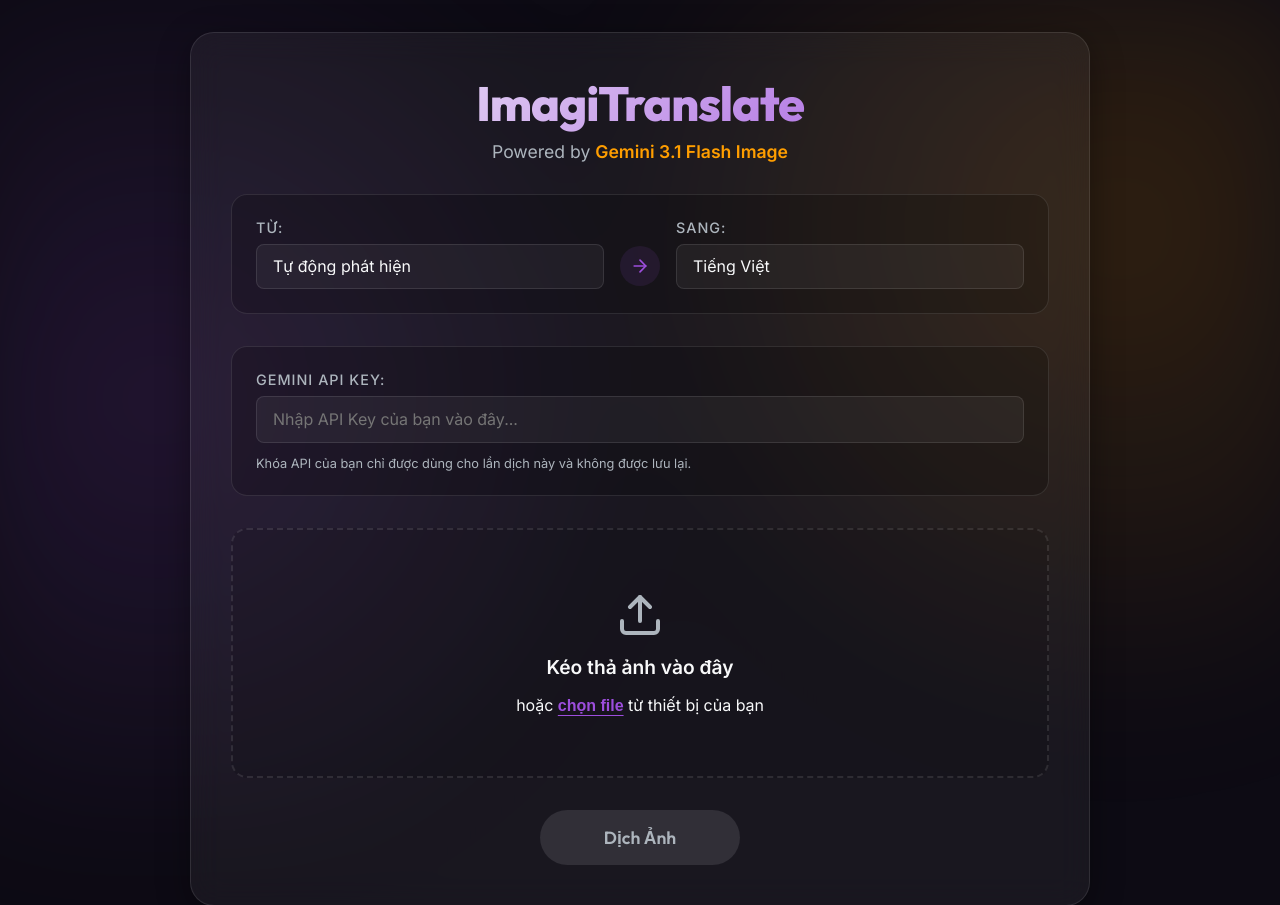
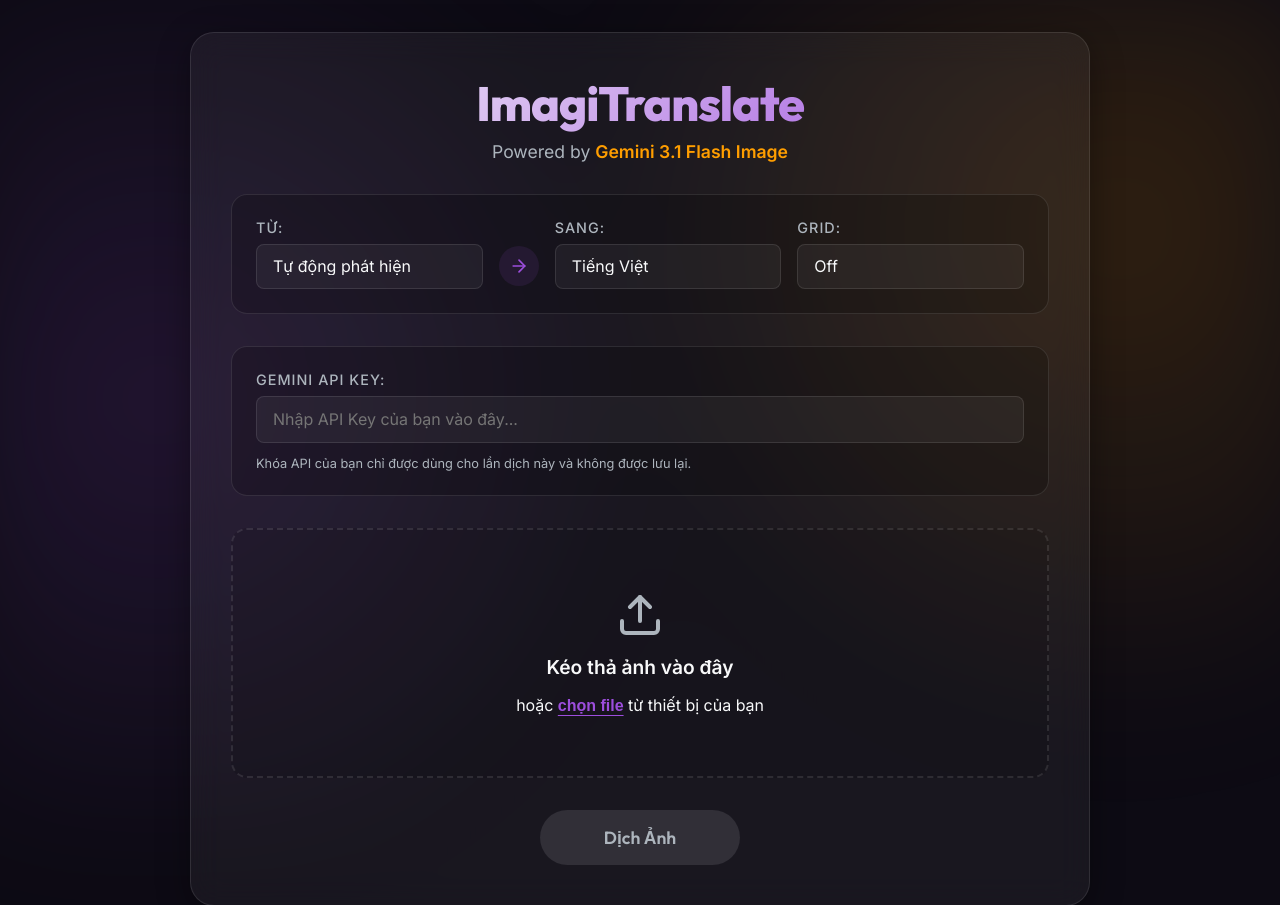
Before and after one commit to hiepau1231/ImagiTranslate, a Flask app: page / in a window 1280 px wide. Shown: the top 905 px of the page. Run offline with Flask 3, Linux system fonts and the light colour scheme.

Commit message:
B4: index.html — add Grid dropdown (Off/2x2/3x3/4x4) to controls-section
Co-Authored-By: Claude Opus 4.6 <noreply@anthropic.com>

```diff
--- a/templates/index.html
+++ b/templates/index.html
@@ -64,6 +64,16 @@
                     <option value="Korean">Tiếng Hàn</option>
                 </select>
             </div>
+
+            <div class="input-group">
+                <label for="grid-size">Grid:</label>
+                <select id="grid-size" class="glass-input">
+                    <option value="off">Off</option>
+                    <option value="2x2">2×2</option>
+                    <option value="3x3">3×3</option>
+                    <option value="4x4">4×4</option>
+                </select>
+            </div>
         </section>
 
         <section class="api-section">
```
